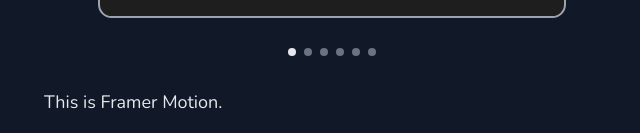
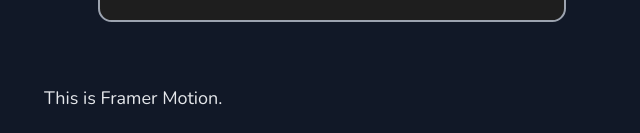
Before and after one commit to lintonye/smileys-in-motion, a Next.js app in the folder smileysinmotion.com/: page / in a window 1280 px wide. Shown: the part 517-650 px from the top of the page, without its empty margins (308-948 px from the left). Built offline with nearby package versions, Linux system fonts and the light colour scheme.

Commit message:
Single slide in Headding

```diff
--- a/smileysinmotion.com/components/Carrousel.js
+++ b/smileysinmotion.com/components/Carrousel.js
@@ -24,7 +24,8 @@ export function Carrousel({ children, className }) {
       </AnimatePresence>
 
       <div className="flex space-x-2">
-        {Array(items.length)
+        {items.length > 1 &&
+          Array(items.length)
             .fill(0)
             .map((_, i) => (
               <motion.div
--- a/smileysinmotion.com/components/Home.js
+++ b/smileysinmotion.com/components/Home.js
@@ -178,11 +178,11 @@ function Heading() {
       </motion.div>
       <Carrousel className="relative mx-auto">
         <DanceDemo animate={danceDemoAnimate} />
+        {/* <DanceDemo animate={danceDemoAnimate} />
         <DanceDemo animate={danceDemoAnimate} />
         <DanceDemo animate={danceDemoAnimate} />
         <DanceDemo animate={danceDemoAnimate} />
-        <DanceDemo animate={danceDemoAnimate} />
-        <DanceDemo animate={danceDemoAnimate} />
+        <DanceDemo animate={danceDemoAnimate} /> */}
       </Carrousel>
       <motion.div
         className="text-lg space-y-4"
```
Lines whose indentation alone changed are shown as unchanged.
